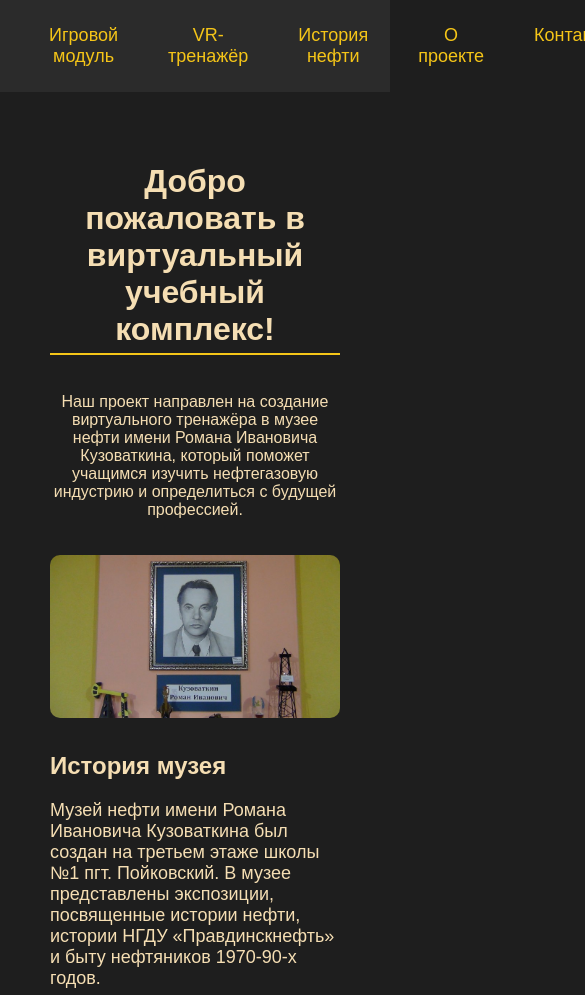
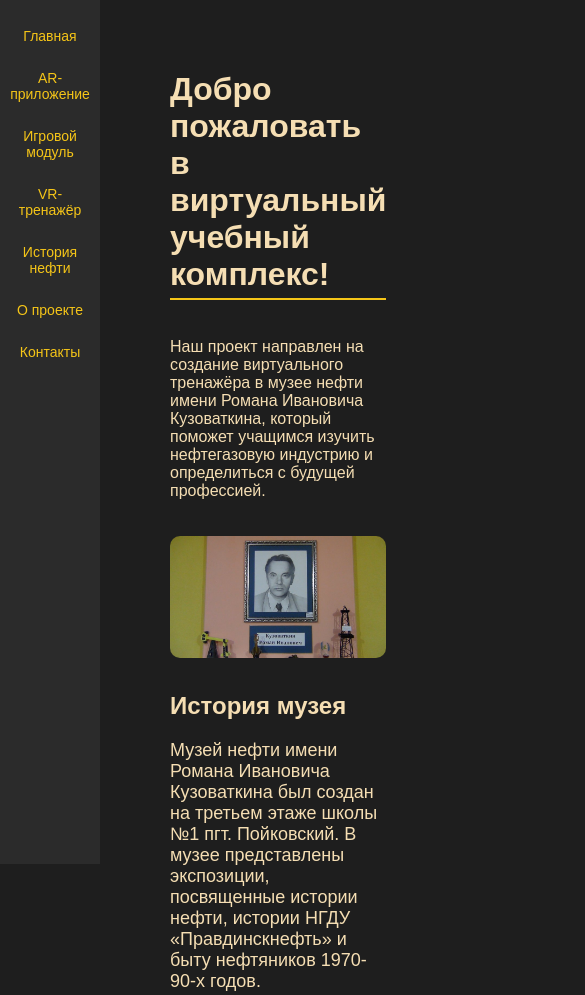
Before and after one commit to MydrieDybiStudios/VirtualLearningComplex, a plain HTML site: page index.html in a window 390 px wide. Shown: the top 995 px of the page, 585 px wide, since content can reach past the window. Drawn offline with Linux system fonts and the light colour scheme.

Commit message:
Update index.html

```diff
--- a/index.html
+++ b/index.html
@@ -9,15 +9,18 @@
             background-color: #1e1e1e;
             color: #f5deb3;
             font-family: 'Arial', sans-serif;
-            text-align: center;
             margin: 0;
+            display: flex;
         }
         nav {
             background-color: #2b2b2b;
-            padding: 15px;
+            width: 250px;
+            height: 100vh;
+            position: fixed;
+            padding-top: 20px;
             display: flex;
-            justify-content: center;
-            gap: 20px;
+            flex-direction: column;
+            align-items: center;
         }
         nav a {
             color: #f5c518;
@@ -26,6 +29,9 @@
             padding: 10px 15px;
             border-radius: 5px;
             transition: background 0.3s;
+            width: 80%;
+            text-align: center;
+            margin-bottom: 10px;
         }
         nav a:hover {
             background: #444;
@@ -34,6 +40,7 @@
             padding: 50px;
             max-width: 900px;
             margin: auto;
+            margin-left: 270px;
         }
         .hidden {
             display: none;
@@ -79,6 +86,18 @@
         }
         .links a:hover {
             text-decoration: underline;
+        }
+        @media screen and (max-width: 768px) {
+            nav {
+                width: 100px;
+            }
+            nav a {
+                font-size: 14px;
+                padding: 8px;
+            }
+            .container {
+                margin-left: 120px;
+            }
         }
     </style>
 </head>
```
